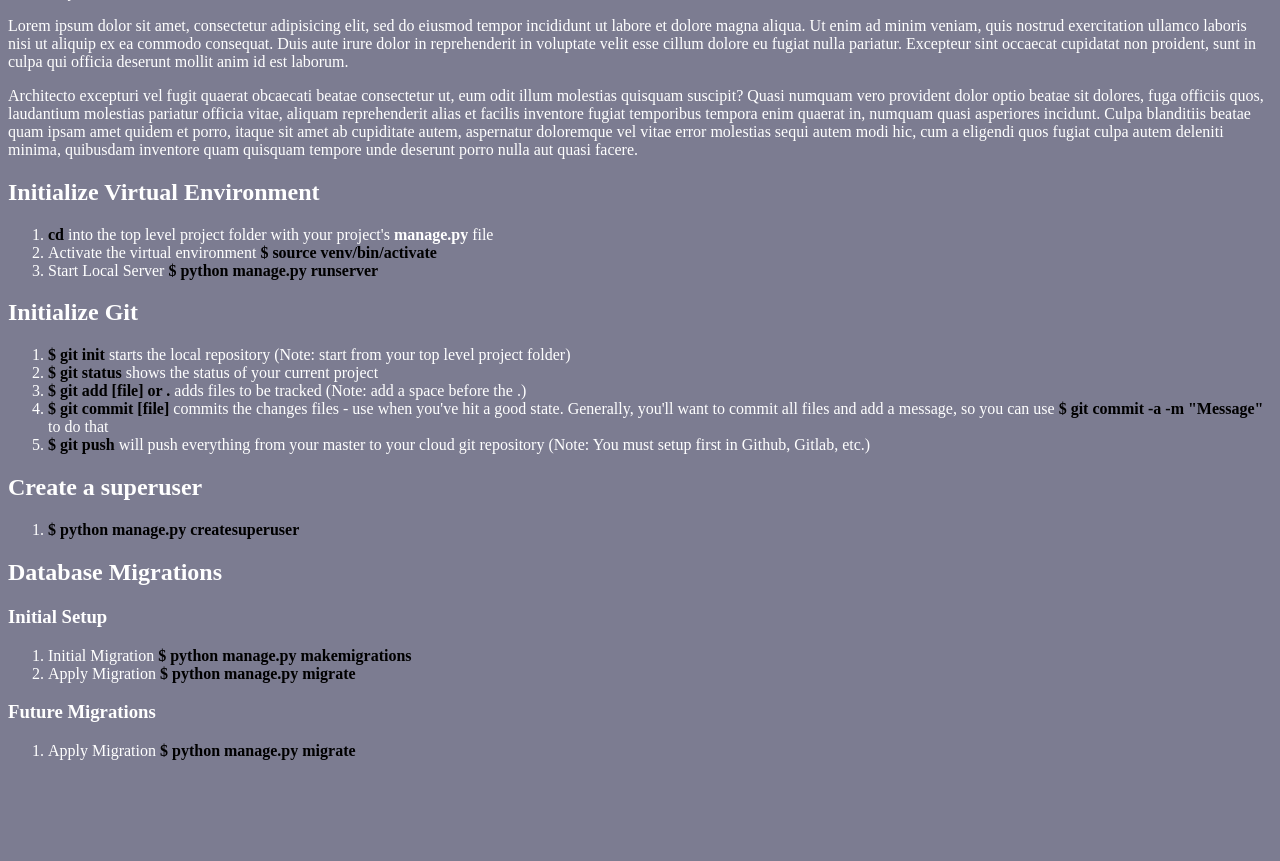
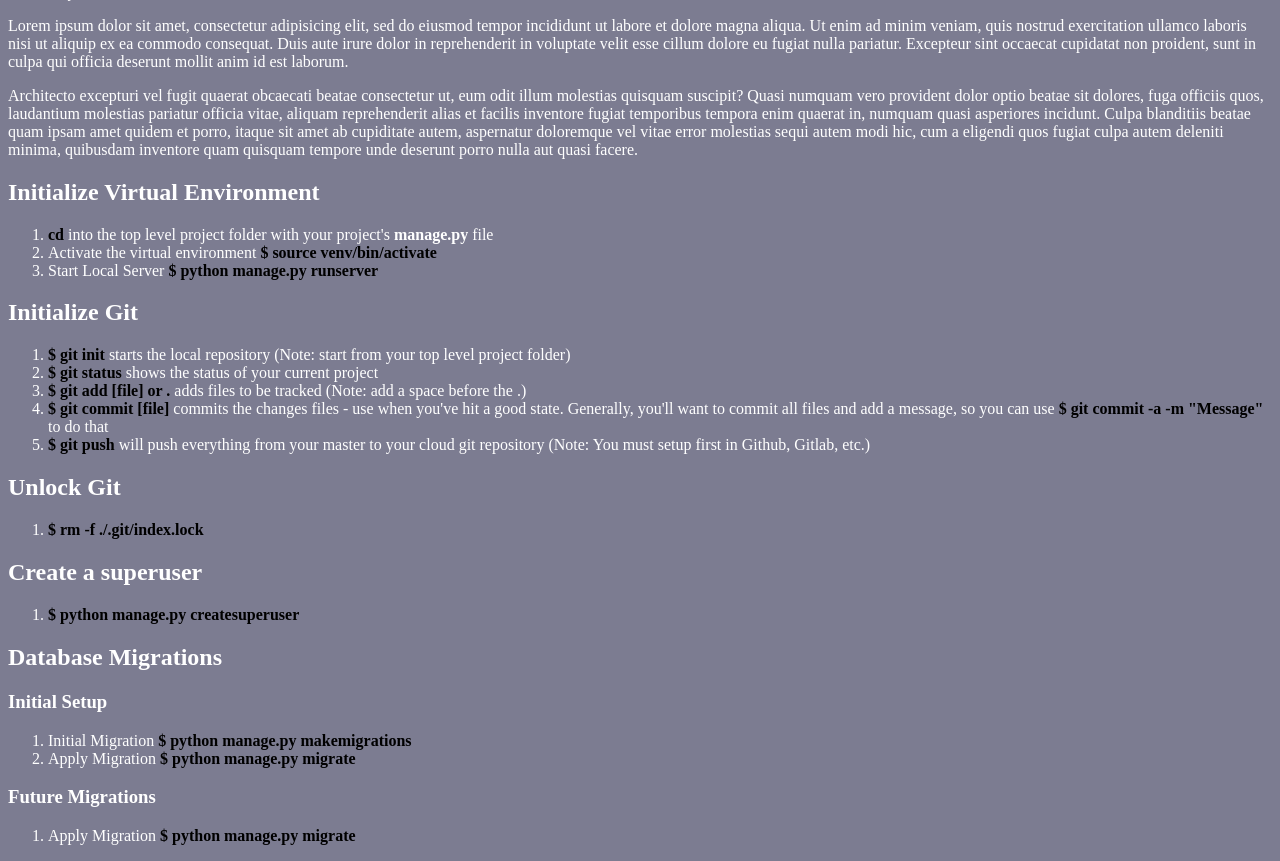
Before and after one commit to adamam2/hwproject, a Django app: template collection/templates/index.html in a window 1280 px wide. Shown: the part 299-1160 px from the top of the page. Before the commit the page ends 1059 px from the top, so only its background shows below. Run offline with Django 3.2, Linux system fonts and the light colour scheme; the template is opened without the code that fills it, so the values that code supplies are empty.

Commit message:
Fixed urls.py

```diff
--- a/collection/static/css/style.css
+++ b/collection/static/css/style.css
@@ -13,12 +13,3 @@ h2 {
 p {
     color: white;
 }
-div.a {
-    text-align: center;
-}
-li {
-    color: white;
-}
-ol {
-    color: white;
-}
--- a/collection/templates/index.html
+++ b/collection/templates/index.html
@@ -34,6 +34,12 @@
                 <li><b><font color="black">$ git push</font></b> will push everything from your master to your cloud git repository (Note: You must setup first in Github, Gitlab, etc.)</li>
             </ol>
             </p>
+        <h2>Unlock Git</h2>
+            <p>
+                <ol>
+                    <li><b><font color="black">$ rm -f ./.git/index.lock</font></b></li>
+                </ol>
+            </p>
         <h2>Create a superuser</h2>
             <p>
             <ol>
```
Also changed, not shown: hellowebapp/urls.py (+5 -5 lines), db.sqlite3.
